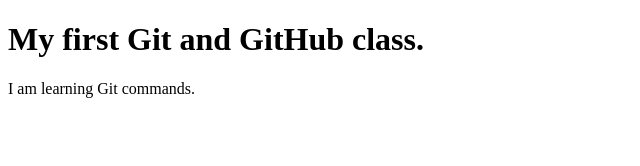
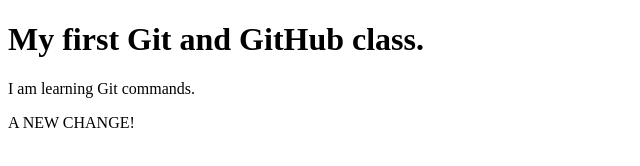
Before and after one commit to Owen-noobcreator/class_exercise, a plain HTML site: page empty.html in a window 1280 px wide. Shown: the whole page, without its empty margins (0-640 px from the left). Drawn offline with Linux system fonts and the light colour scheme.

Commit message:
Second commit

```diff
--- a/empty.html
+++ b/empty.html
@@ -8,5 +8,6 @@
 <body>
     <h1>My first Git and GitHub class.</h1>
     <p>I am learning Git commands.</p>
+    <p>A NEW CHANGE!</p>
 </body>
 </html>
```
